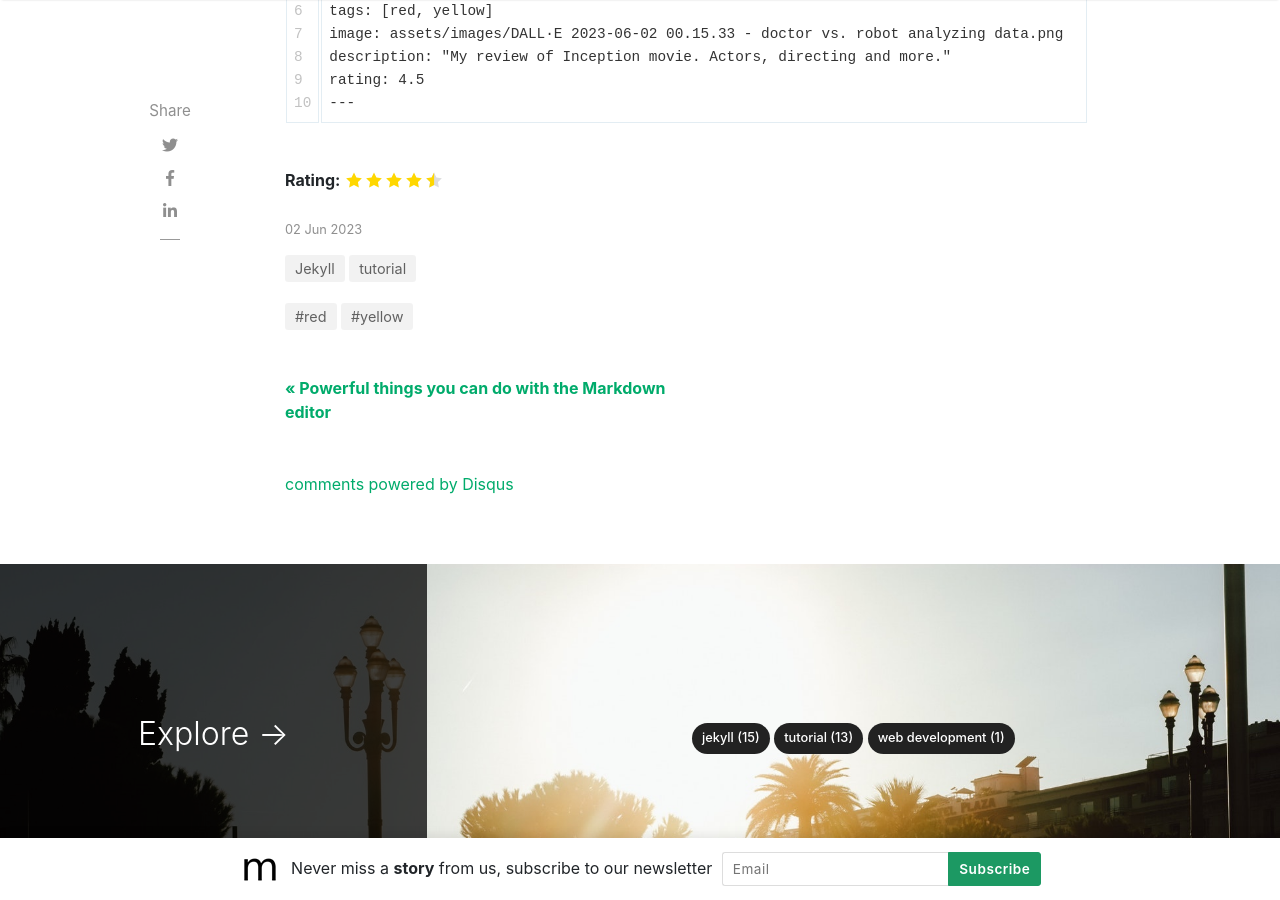
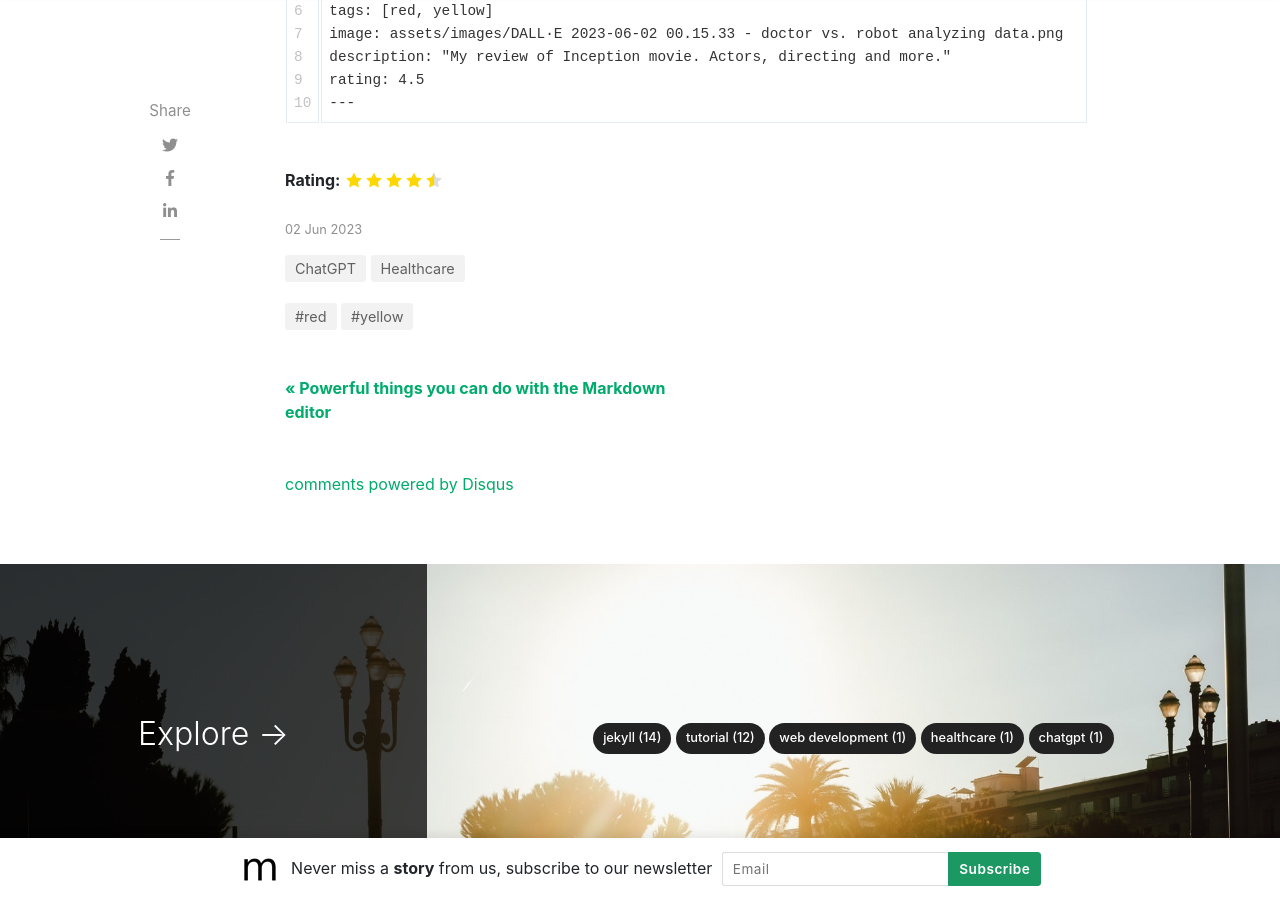
Before and after one commit to slsu0424/slsu0424.github.io, a Jekyll site: the page built from _posts/2023-06-02-test.md, in a window 1280 px wide and 900 px high, scrolled down 2436 px. Built offline with Jekyll 4.4.1, drawn with Linux system fonts in a browser that asks for light colours; nearby versions of some CDN libraries; comment, search, counter and statistics services are not loaded.

Commit message:
Update 2023-06-02-test.md

````diff
--- a/_posts/2023-06-02-test.md
+++ b/_posts/2023-06-02-test.md
@@ -2,7 +2,7 @@
 layout: post
 title:  "When a correct diagnosis matters"
 author: sandy
-categories: [ Jekyll, tutorial ]
+categories: [ Healthcare, ChatGPT ]
 tags: [red, yellow]
 image: assets/images/DALL·E 2023-06-02 00.15.33 - doctor vs. robot analyzing data.png
 description: "When a correct diagnosis matters"
@@ -22,9 +22,9 @@ In this namesake article above, the authors sought to evaluate these latest tech
 
 > "Mr. Jones, 59 years old, with a history of hypertension, stroke, and elevated lipid levels, arrives in the ED complaining of sudden-onset intense substernal chest pain that radiates to his left leg but does not affect his left arm or jaw. He also has an elevated troponin I level. What is the correct diagnosis?"
 
-ChatGPT replied: "Based on the symptoms and medical history provided, Mr. Jones is presenting with a potential myocardial infarction (MI), also known as a heart attack. The sudden onset of intense substernal chest pain that radiates to his left leg is a common symptom of a heart attack. The fact that the pain does not affect his left arm or jaw is not unusual, as some heart attacks can present with atypical symptoms.
+> ChatGPT replied: "Based on the symptoms and medical history provided, Mr. Jones is presenting with a potential myocardial infarction (MI), also known as a heart attack. The sudden onset of intense substernal chest pain that radiates to his left leg is a common symptom of a heart attack. The fact that the pain does not affect his left arm or jaw is not unusual, as some heart attacks can present with atypical symptoms.
 
-"The elevated troponin I level is also a significant finding, as it indicates damage to the heart muscle. Troponin is a protein released into the bloodstream when heart muscle cells are damaged or die, which is a hallmark of a heart attack. It is important to note that a definitive diagnosis can only be made by a healthcare professional after conducting a thorough medical evaluation, including a physical examination, ECG, and other tests as necessary. Prompt medical attention is essential in suspected cases of heart attack, as early intervention can improve outcomes and reduce the risk of complications.".
+> "The elevated troponin I level is also a significant finding, as it indicates damage to the heart muscle. Troponin is a protein released into the bloodstream when heart muscle cells are damaged or die, which is a hallmark of a heart attack. It is important to note that a definitive diagnosis can only be made by a healthcare professional after conducting a thorough medical evaluation, including a physical examination, ECG, and other tests as necessary. Prompt medical attention is essential in suspected cases of heart attack, as early intervention can improve outcomes and reduce the risk of complications.".
 
 ```html
 ---
````
